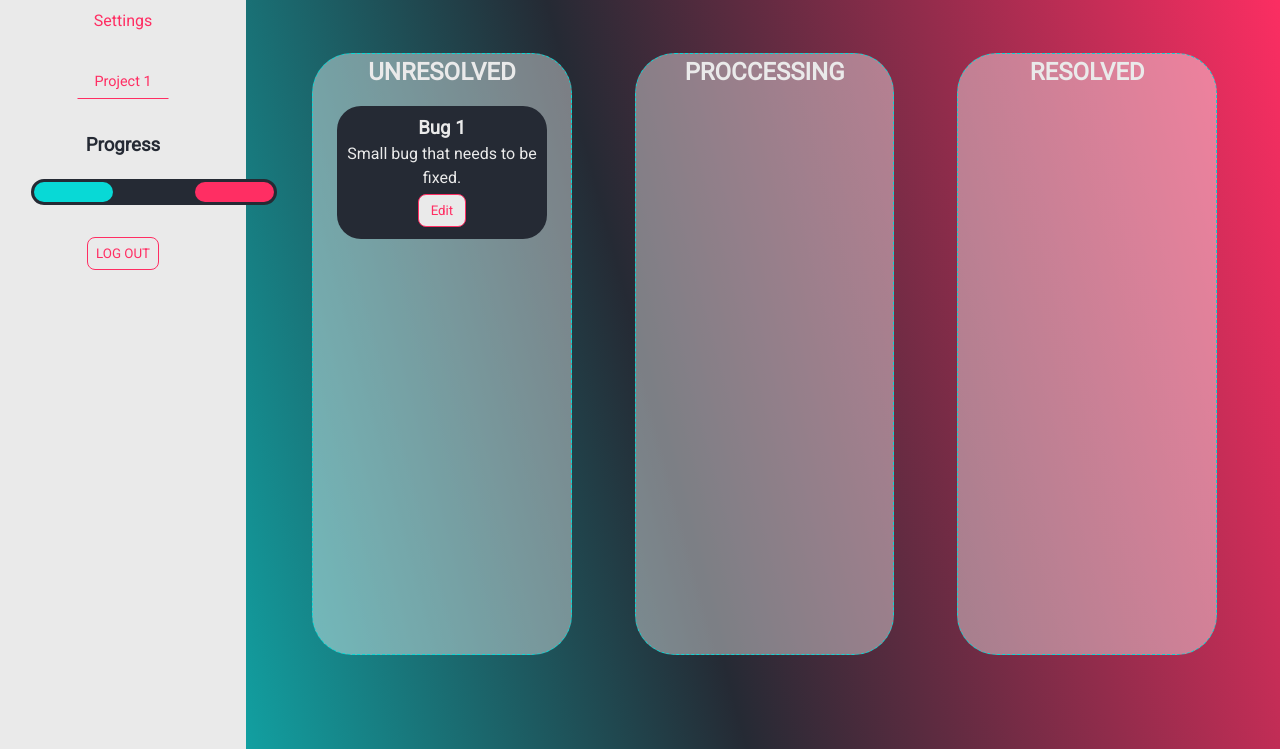
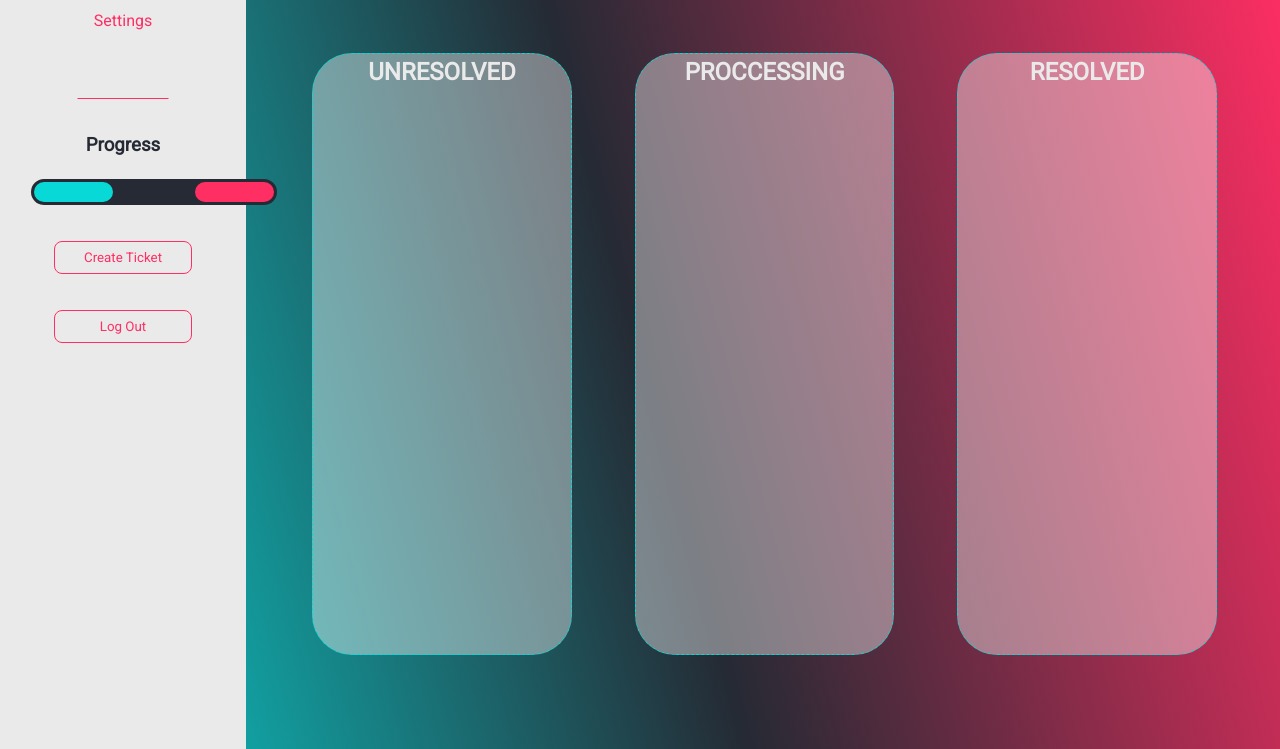
Before and after one commit to T-deBeer/Project-1, a plain HTML site: page Pages/task-page.html in a window 1280 px wide. Shown: the part 51-800 px from the top of the page. Drawn offline with Linux system fonts and the light colour scheme.

Commit message:
Final Task Page Updates

```diff
--- a/Pages/task-page.html
+++ b/Pages/task-page.html
@@ -52,23 +52,21 @@
     </div>
     <div class="hub">
         <div class="user">
-            <h2>User</h2>
+            <h2 id="current-user">User</h2>
             <ul>
                 <li><a href="#UserSettings">Settings</a></li>
                 <li><select name="projects" id="projects">
-                        <option value="Project1">Project 1</option>
-                        <option value="Project2">Project 2</option>
-                        <option value="Project3">Project 3</option>
                     </select></li>
-                    <li>
-                        <h3>Progress</h3>
-                        <div id="progressbar">
-                            <div id = "progressUnresolved" class = "progress"></div>
-                            <div id = "progressProccessing" class = "progress"></div>
-                            <div id = "progressResolved" class = "progress"></div>
-                        </div>
-                    </li>
-                <li><button type="button" id="log-out">LOG OUT</button></li>
+                <li>
+                    <h3>Progress</h3>
+                    <div id="progressbar">
+                        <div id="progressUnresolved" class="progress"></div>
+                        <div id="progressProccessing" class="progress"></div>
+                        <div id="progressResolved" class="progress"></div>
+                    </div>
+                </li>
+                <li><button id="create-ticket"> Create Ticket</button></li>
+                <li><button type="button" id="log-out" onclick="logOut()">Log Out</button></li>
             </ul>
         </div>
         <div class="task-info">
@@ -78,11 +76,6 @@
             <div class="bugs">
                 <div id="unresolved" class="parts" ondrop="drop(event)" ondragover="allowDrop(event)">
                     <h2>UNRESOLVED</h2>
-                    <div id="bug-1" class="bug-item" draggable="true" ondragstart="drag(event)">
-                        <h3>Bug 1</h3>
-                        <p>Small bug that needs to be fixed.</p>
-                        <button type="button" class="edit-button" id="bug-edit-1">Edit</button>
-                    </div>
                 </div>
                 <div id="proccessing" class="parts" ondrop="drop(event)" ondragover="allowDrop(event)">
                     <h2>PROCCESSING</h2>
--- a/Styles/style.css
+++ b/Styles/style.css
@@ -75,10 +75,10 @@ form input:hover {
     border: 1px solid var(--main);
 }
 
-#progressbar{
+#progressbar {
     display: grid;
     grid-gap: 0rem;
-    grid-template-columns: 33fr 34fr 33fr ;
+    grid-template-columns: 33fr 34fr 33fr;
     grid-template-areas: "U P R";
     height: 20px;
     background-color: var(--dark);
@@ -89,21 +89,21 @@ form input:hover {
     border-radius: 1.5rem;
 }
 
-.progress{
+.progress {
     border-radius: 1.5rem;
 }
 
-#progressUnresolved{
+#progressUnresolved {
     grid-area: U;
     background-color: var(--main);
 }
 
-#progressProccessing{
+#progressProccessing {
     grid-area: U;
 }
 
 
-#progressResolved{
+#progressResolved {
     grid-area: R;
     background-color: var(--light);
 }
@@ -201,7 +201,7 @@ form button:hover {
 #log-out {
     border-radius: 0.5rem;
     padding: 0.5rem;
-
+    width: 75%;
     border: 1px solid var(--light);
     background-color: var(--white);
     color: var(--light);
@@ -260,8 +260,6 @@ form button:hover {
     border: 1px solid var(--white);
     background-color: var(--light);
     color: var(--white);
-<<<<<<< HEAD
-=======
 }
 
 #create-ticket {
```
